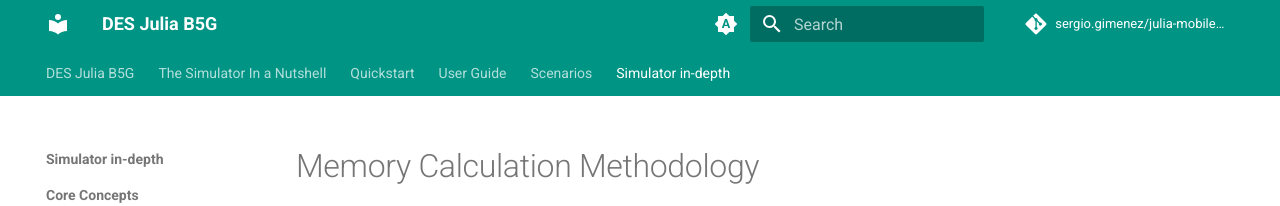
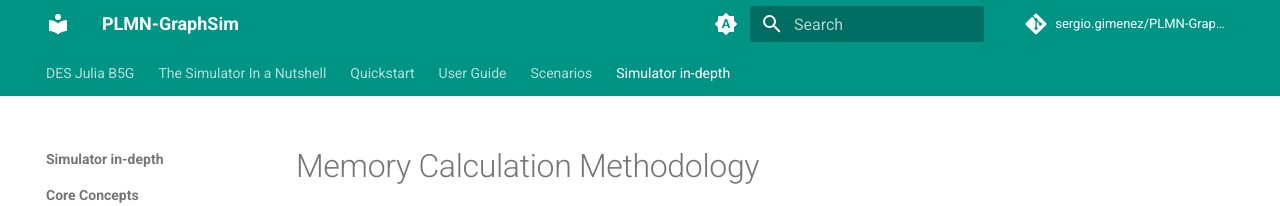
Before and after one commit to Fundacio-i2CAT/PLMN-GraphSim, an MkDocs documentation site: the page built from docs/memory_calculation.md, in a window 1280 px wide. Shown: the top 206 px of the page. Built offline with MkDocs 1.6.1 and Material for MkDocs 9.7.7, drawn with Linux system fonts in a browser that asks for light colours.

Commit message:
Rename repo

```diff
--- a/mkdocs.yml
+++ b/mkdocs.yml
@@ -1,8 +1,8 @@
-site_name: DES Julia B5G
+site_name: PLMN-GraphSim
 site_description: Julia-based Discrete Event Simulator for evaluating scalability of 5G Networks and beyond
-site_url: https://julia-mobile-des-dff3a5.pages.i2cat.net/
-repo_url: https://gitlab.i2cat.net/sergio.gimenez/julia-mobile-des
-repo_name: sergio.gimenez/julia-mobile-des
+site_url: https://plmn-graphsim-7935d4.pages.i2cat.net/
+repo_url: https://gitlab.i2cat.net/sergio.gimenez/PLMN-GraphSim
+repo_name: sergio.gimenez/PLMN-GraphSim
 site_dir: public
 copyright: Copyright &copy; 2025 Fundacio i2CAT
 
```
Also changed, not shown: README.md (+1 -1 lines).
